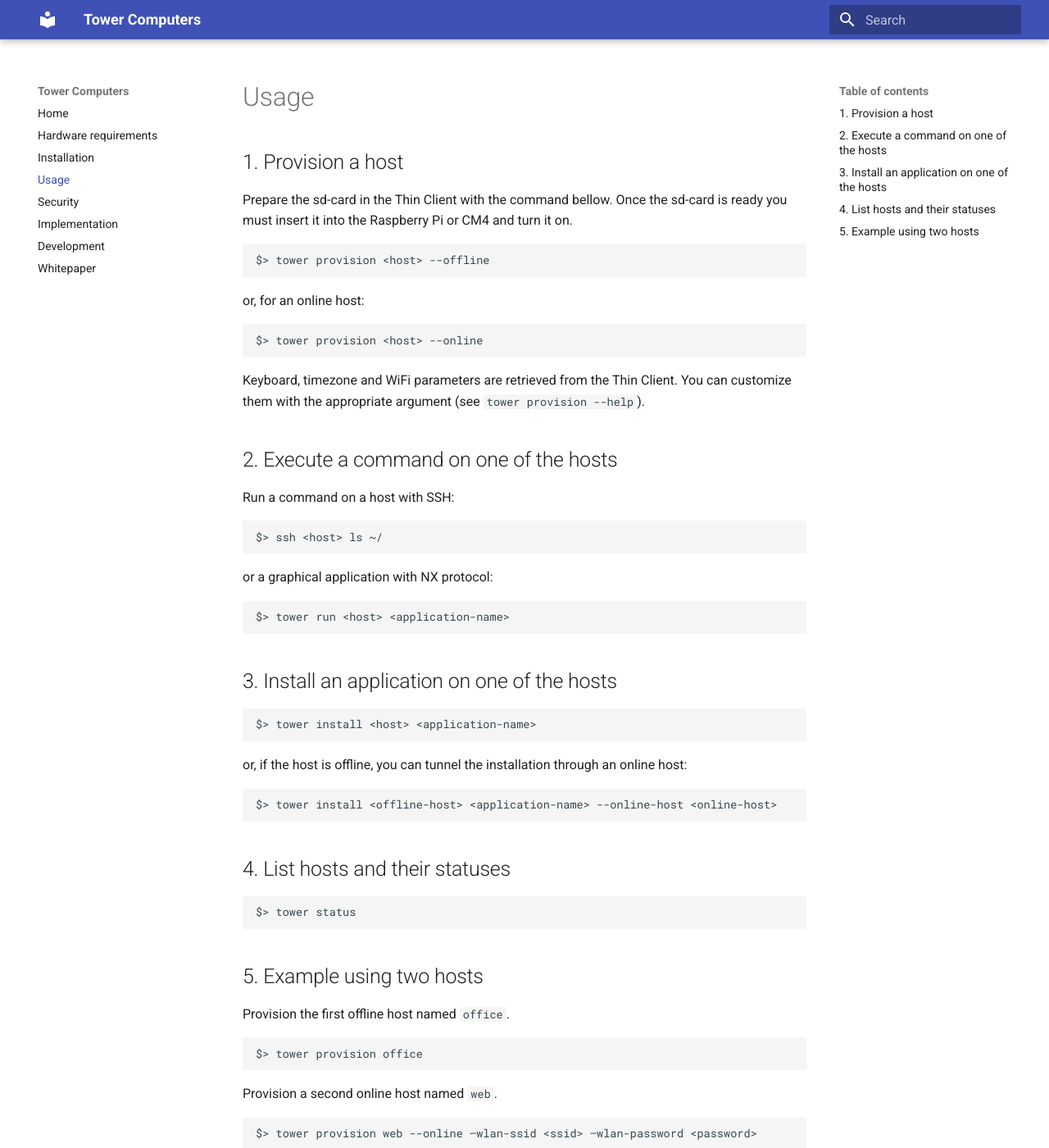
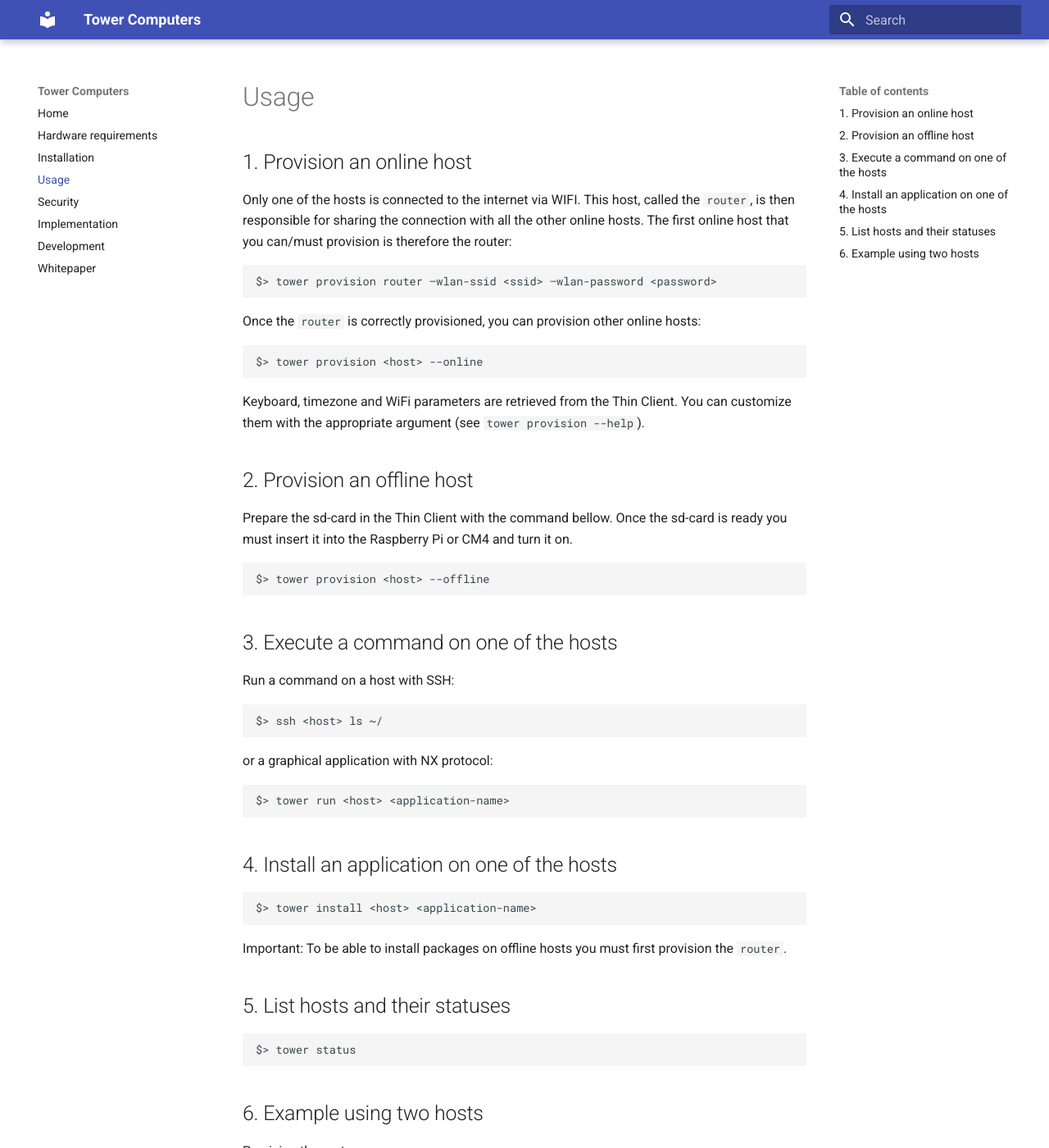
Before and after one commit to towercomputers/toweros, an MkDocs documentation site: the page built from docs/usage.md, in a window 1280 px wide and 1400 px high. Shown: the whole window at 82% size. Built offline with MkDocs 1.6.1 and Material for MkDocs 9.7.7, drawn with Linux system fonts in a browser that asks for light colours; some of the changed text lies outside the part shown.

Commit message:
update usage.md

````diff
--- a/docs/usage.md
+++ b/docs/usage.md
@@ -1,4 +1,20 @@
-## 1. Provision a host
+## 1. Provision an online host
+
+Only one of the hosts is connected to the internet via WIFI. This host, called the `router`, is then responsible for sharing the connection with all the other online hosts. The first online host that you can/must provision is therefore the router:
+
+```
+$> tower provision router –wlan-ssid <ssid> –wlan-password <password>
+```
+
+Once the `router` is correctly provisioned, you can provision other online hosts:
+
+```
+$> tower provision <host> --online
+```
+
+Keyboard, timezone and WiFi parameters are retrieved from the Thin Client. You can customize them with the appropriate argument (see `tower provision --help`).
+
+## 2. Provision an offline host
 
 Prepare the sd-card in the Thin Client with the command bellow. Once the sd-card is ready you must insert it into the Raspberry Pi or CM4 and turn it on.
 
@@ -6,15 +22,7 @@ Prepare the sd-card in the Thin Client with the command bellow. Once the sd-card
 $> tower provision <host> --offline
 ```
 
-or, for an online host:
-
-```
-$> tower provision <host> --online
-```
-
-Keyboard, timezone and WiFi parameters are retrieved from the Thin Client. You can customize them with the appropriate argument (see `tower provision --help`).
-
-## 2. Execute a command on one of the hosts
+## 3. Execute a command on one of the hosts
 
 Run a command on a host with SSH:
 
@@ -28,42 +36,38 @@ or a graphical application with NX protocol:
 $> tower run <host> <application-name>
 ```
 
-## 3. Install an application on one of the hosts
+## 4. Install an application on one of the hosts
 
 ```
 $> tower install <host> <application-name>
 ```
 
-or, if the host is offline, you can tunnel the installation through an online host:
+Important: To be able to install packages on offline hosts you must first provision the `router`.
 
-```
-$> tower install <offline-host> <application-name> --online-host <online-host>
-```
-
-## 4. List hosts and their statuses
+## 5. List hosts and their statuses
 
 ```
 $> tower status
 ```
 
-## 5. Example using two hosts
+## 6. Example using two hosts
 
-Provision the first offline host named `office`.
+Provision the router.
+
+```
+$> tower provision router –wlan-ssid <ssid> –wlan-password <password>
+```
+
+Provision an offline host named `office`.
 
 ```
 $> tower provision office
 ```
 
-Provision a second online host named `web`.
-
-```
-$> tower provision web --online –wlan-ssid <ssid> –wlan-password <password>
-```
-
 Install galculator on the `office` offline host.
 
 ```
-$> tower install office galculator --online-host=web
+$> tower install office galculator
 ```
 
 Run galculator from `office`.
````
